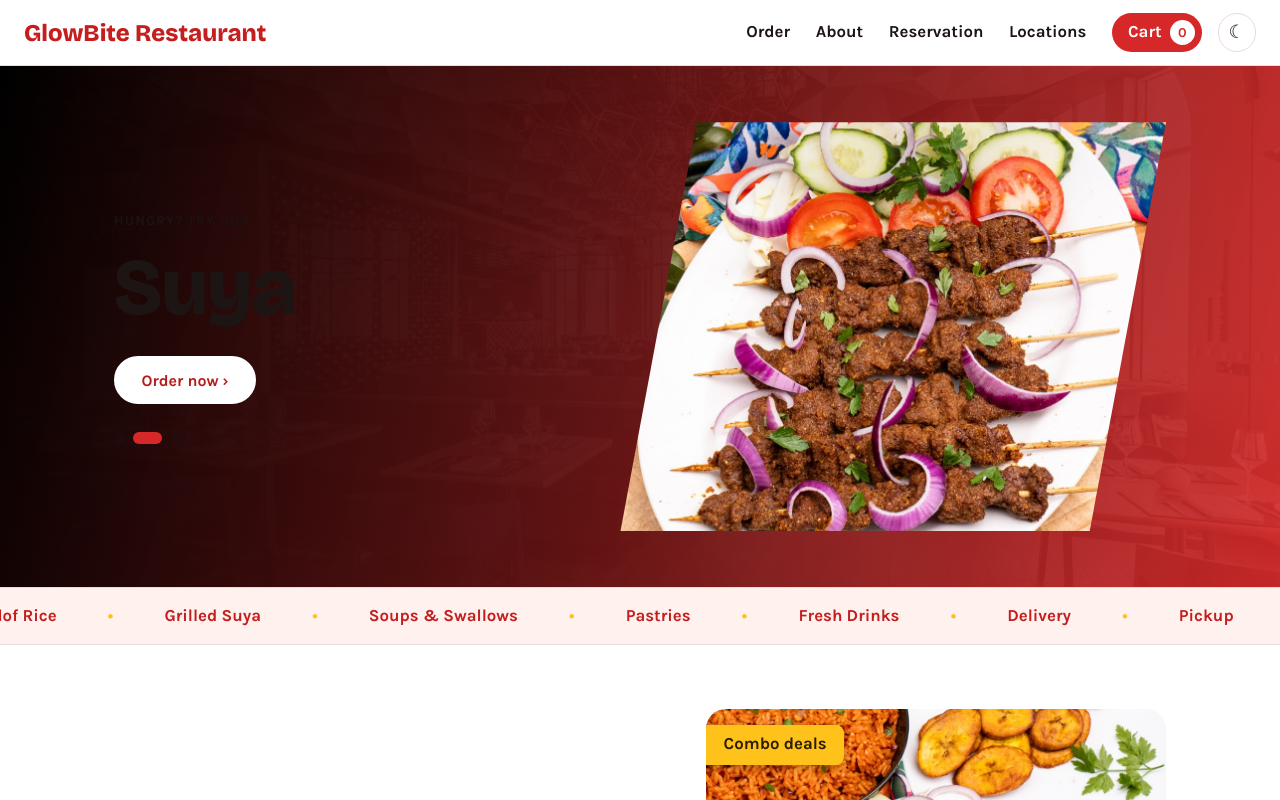
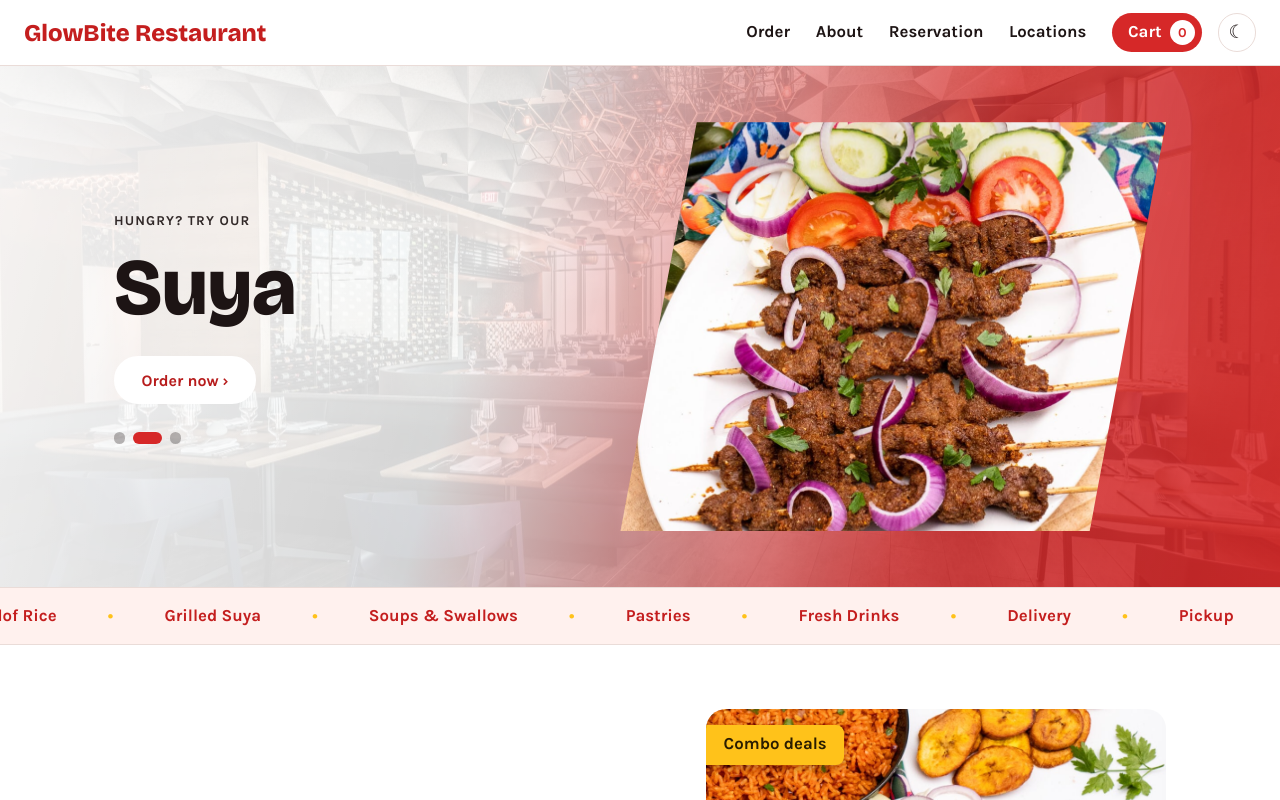
Before and after one commit to Johnny99vp/Glowbite-Resturant, a React (Vite) app: page / in a window 1280 px wide. Shown: the top 800 px of the page. Built offline with nearby package versions, Linux system fonts and the light colour scheme.

Commit message:
updated complete project

```diff
--- a/src/App.css
+++ b/src/App.css
@@ -14,8 +14,7 @@
   --line: #eadcd8;
   --hero-bg: #d62828;
   --footer-bg: #1a0f0e;
-  --headtran: linear-gradient(105deg, #000 0%, rgba(214, 40, 40, 0.9) 100%);
-
+  --headtran: linear-gradient(105deg, rgba(255, 255, 255, 0.94) 0%, rgba(255, 255, 255, 0.82) 38%, rgba(214, 40, 40, 0.78) 72%, rgba(214, 40, 40, 0.9) 100%);
 }
 
 [data-theme="dark"] {
@@ -30,7 +29,7 @@
   --line: #3a2c29;
   --hero-bg: #8e1b1b;
   --footer-bg: #0b0605;
-  --headtran: linear-gradient(105deg, rgba(255, 255, 255, 0.94) 0%, rgba(255, 255, 255, 0.82) 38%, rgba(214, 40, 40, 0.78) 72%, rgba(214, 40, 40, 0.9) 100%);
+  --headtran: linear-gradient(105deg, #000 0%, rgba(214, 40, 40, 0.9) 100%);
 }
 
 :root {
```
